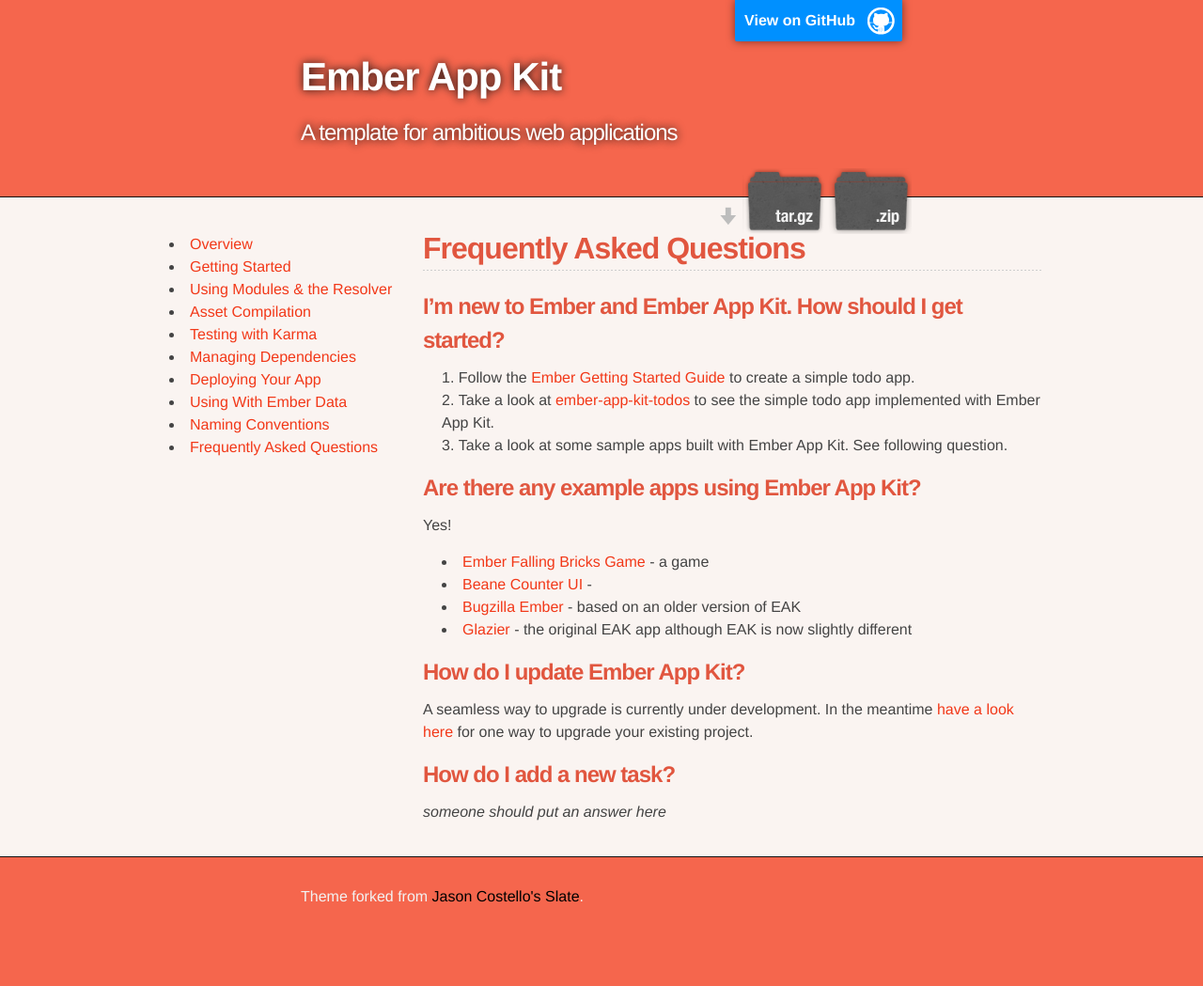
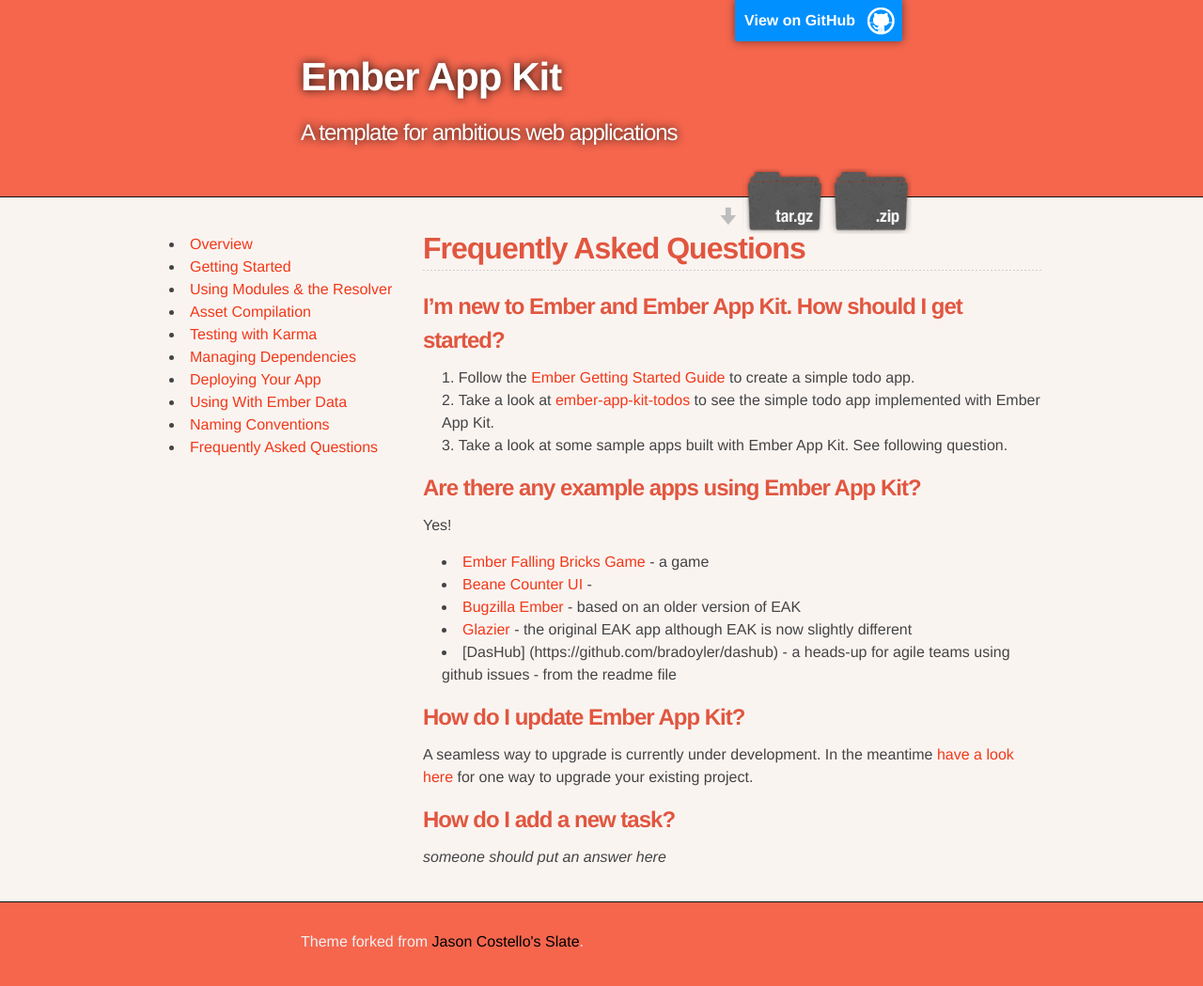
Before and after one commit to stefanpenner/ember-app-kit, a Jekyll site: the page built from guides/faq.md, in a window 1280 px wide. Shown: the whole page at 94% size. Built offline with Jekyll 4.4.1, drawn with Linux system fonts in a browser that asks for light colours; before the commit the page ends 1001 px from its top, so only the background shows below that.

Commit message:
Added dashub app to the example app list

```diff
--- a/guides/faq.md
+++ b/guides/faq.md
@@ -14,6 +14,7 @@
  * [Beane Counter UI](https://github.com/stefanpenner/beane-counter-ui/) -
  * [Bugzilla Ember](https://github.com/ebryn/bugzilla-ember) - based on an older version of EAK
  * [Glazier](https://github.com/yapplabs/glazier) - the original EAK app although EAK is now slightly different
+ * [DasHub] (https://github.com/bradoyler/dashub) - a heads-up for agile teams using github issues - from the readme file
 
 
 ### How do I update Ember App Kit?
```
